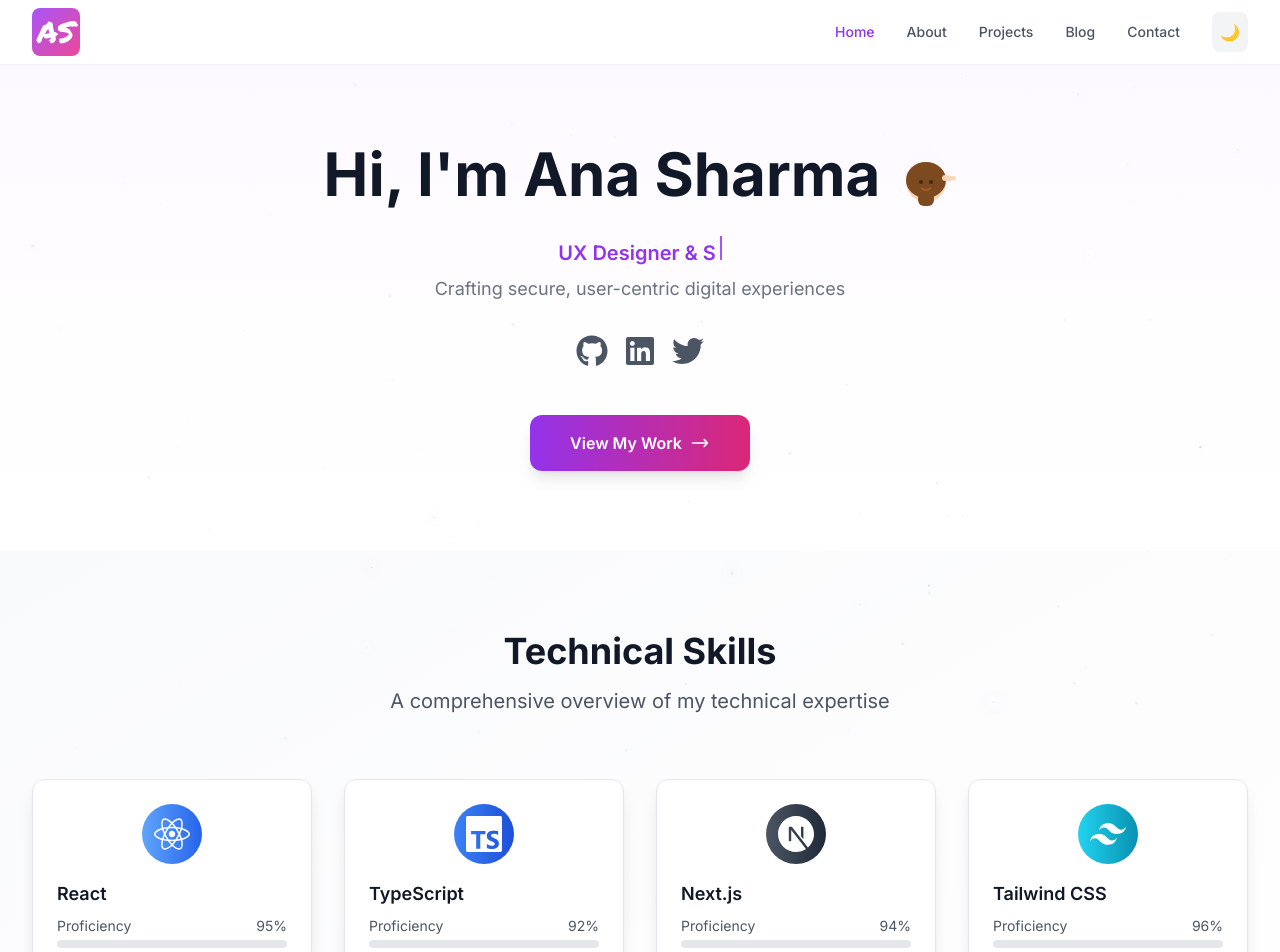
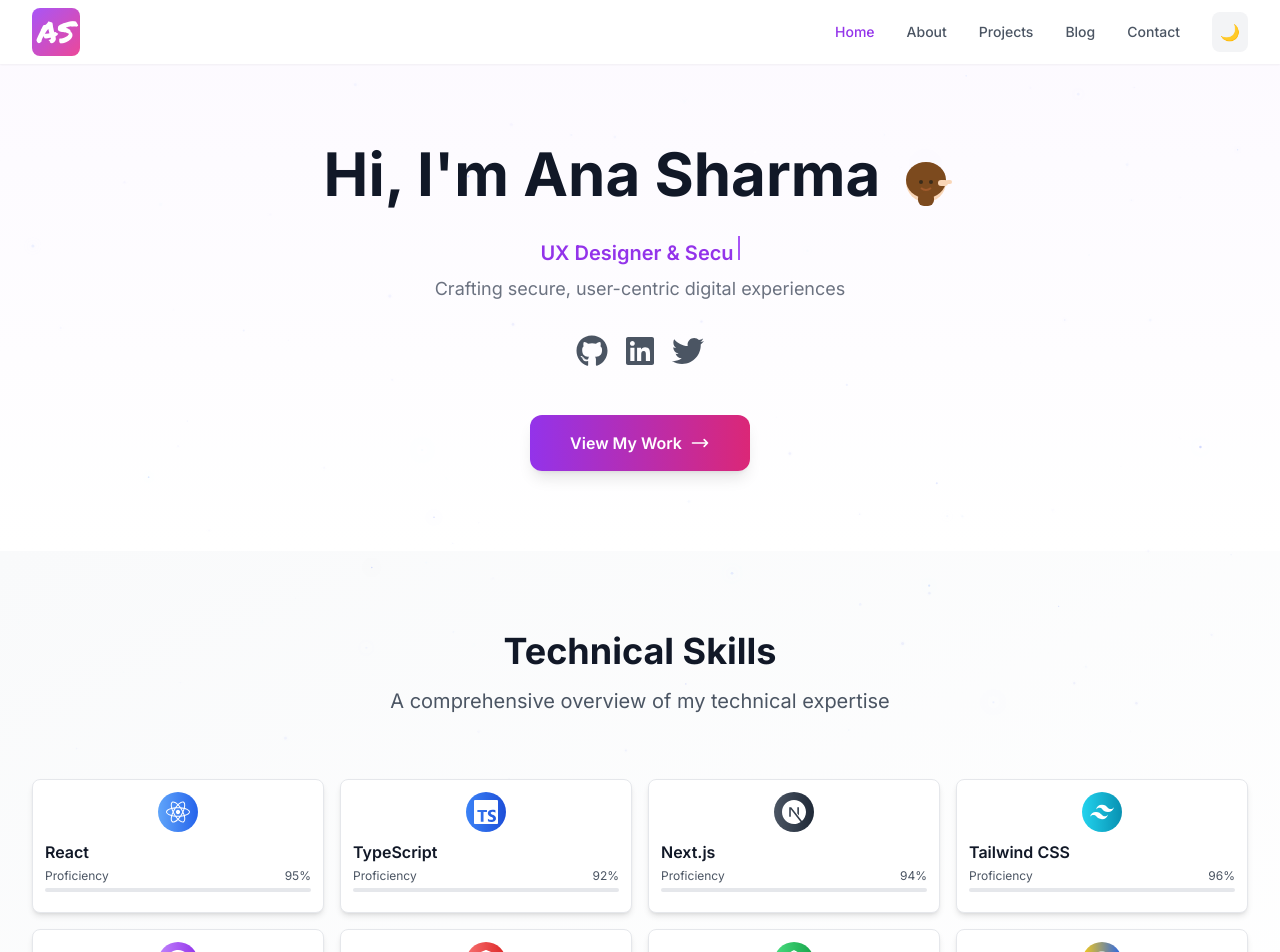
Before and after one commit to anasharma7/Ananya-portfolio, a Next.js app: page / in a window 1280 px wide. Shown: the top 952 px of the page. Built offline with nearby package versions, Linux system fonts and the light colour scheme.

Commit message:
style: make technical skills cards smaller and more compact

```diff
--- a/src/components/SkillShowcase.tsx
+++ b/src/components/SkillShowcase.tsx
@@ -3,6 +3,7 @@
 import { useState } from 'react';
 import { FaReact, FaNodeJs, FaPython, FaDatabase, FaShieldAlt, FaPalette } from 'react-icons/fa';
 import { SiTypescript, SiTailwindcss, SiNextdotjs, SiFigma } from 'react-icons/si';
+import React from 'react'; // Added missing import for React.cloneElement
 
 interface Skill {
   name: string;
@@ -86,7 +87,7 @@ const SkillShowcase = () => {
           </p>
         </div>
 
-        <div className="grid grid-cols-1 md:grid-cols-2 lg:grid-cols-4 gap-8">
+        <div className="grid grid-cols-2 md:grid-cols-4 gap-4">
           {skills.map((skill, index) => (
             <div
               key={skill.name}
@@ -95,38 +96,22 @@ const SkillShowcase = () => {
               onMouseEnter={() => setHoveredSkill(skill.name)}
               onMouseLeave={() => setHoveredSkill(null)}
             >
-              <div className="bg-white dark:bg-gray-800 rounded-xl p-6 shadow-lg hover:shadow-xl transition-all duration-300 border border-gray-200 dark:border-gray-700 transform hover:scale-105 hover:-translate-y-2">
-                <div className="flex items-center justify-center mb-4">
-                  <div className={`p-3 rounded-full bg-gradient-to-r ${skill.color} text-white`}>
-                    {skill.icon}
-                  </div>
+              <div className="bg-white dark:bg-gray-800 rounded-lg p-3 shadow-md hover:shadow-lg transition-all duration-300 border border-gray-200 dark:border-gray-700 transform hover:scale-105 hover:-translate-y-1">
+                <div className="flex items-center justify-center mb-2">
+                  <div className={`p-2 rounded-full bg-gradient-to-r ${skill.color} text-white`}>{React.cloneElement(skill.icon as any, { className: 'text-2xl' })}</div>
                 </div>
-
-                <h3 className="text-lg font-semibold text-gray-900 dark:text-white mb-2">
-                  {skill.name}
-                </h3>
-
-                <div className="mb-3">
-                  <div className="flex justify-between text-sm text-gray-600 dark:text-gray-400 mb-1">
+                <h3 className="text-base font-semibold text-gray-900 dark:text-white mb-1">{skill.name}</h3>
+                <div className="mb-2">
+                  <div className="flex justify-between text-xs text-gray-600 dark:text-gray-400 mb-1">
                     <span>Proficiency</span>
                     <span>{skill.level}%</span>
                   </div>
-                  <div className="w-full bg-gray-200 dark:bg-gray-700 rounded-full h-2 overflow-hidden">
-                    <div
-                      className={`h-2 rounded-full bg-gradient-to-r ${skill.color} transition-all duration-1000 ease-out`}
-                      style={{ width: hoveredSkill === skill.name ? `${skill.level}%` : '0%' }}
-                    />
+                  <div className="w-full bg-gray-200 dark:bg-gray-700 rounded-full h-1 overflow-hidden">
+                    <div className={`h-1 rounded-full bg-gradient-to-r ${skill.color} transition-all duration-1000 ease-out`} style={{ width: hoveredSkill === skill.name ? `${skill.level}%` : '0%' }} />
                   </div>
                 </div>
-
-                <div
-                  className={`overflow-hidden transition-all duration-300 ${
-                    hoveredSkill === skill.name ? 'max-h-20 opacity-100' : 'max-h-0 opacity-0'
-                  }`}
-                >
-                  <p className="text-sm text-gray-600 dark:text-gray-400">
-                    {skill.description}
-                  </p>
+                <div className={`overflow-hidden transition-all duration-300 ${hoveredSkill === skill.name ? 'max-h-12 opacity-100' : 'max-h-0 opacity-0'}`}>
+                  <p className="text-xs text-gray-600 dark:text-gray-400">{skill.description}</p>
                 </div>
               </div>
             </div>
```
